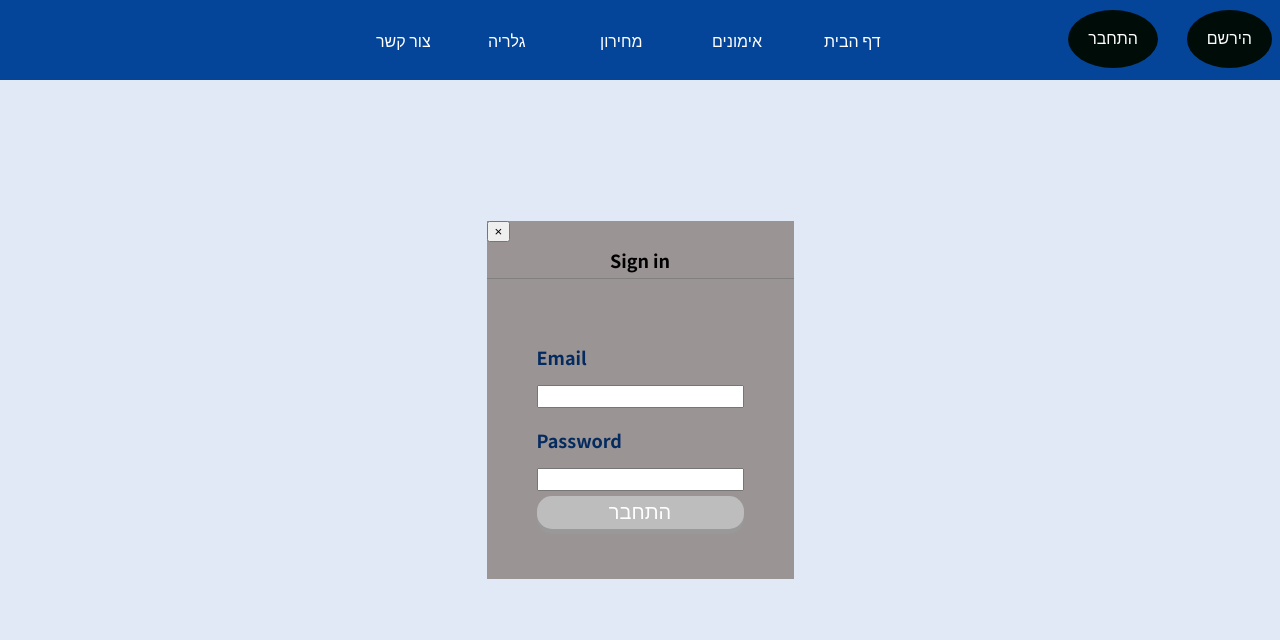
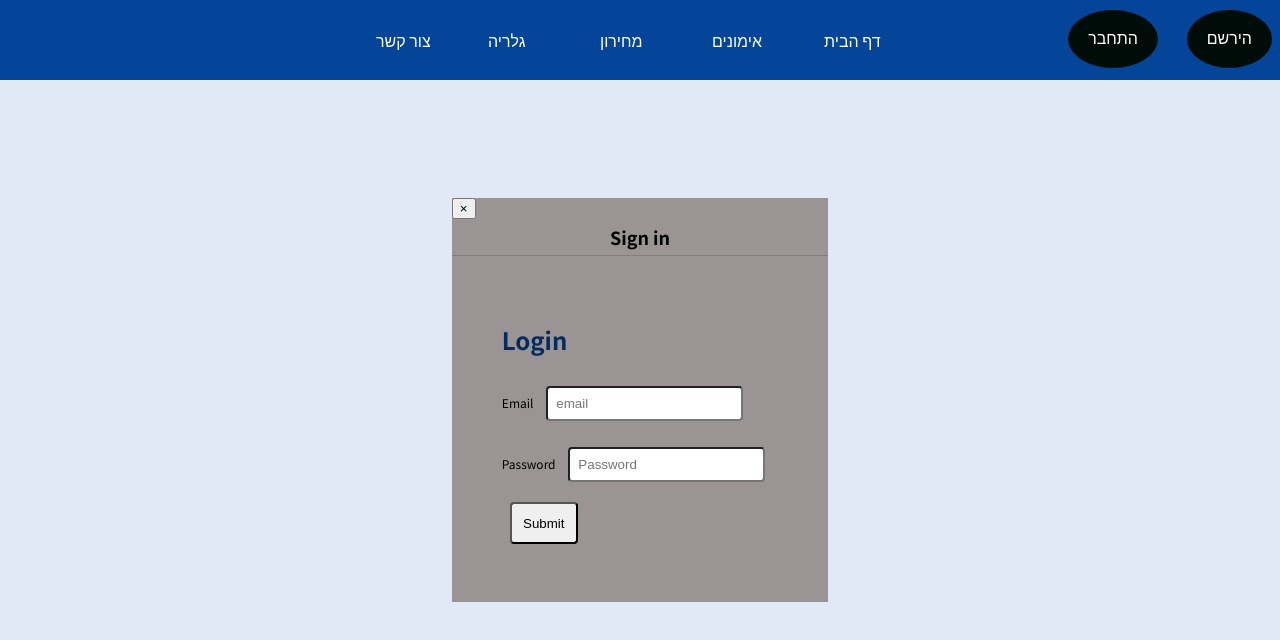
Before and after one commit to saharc576/Shez-up, a React (Create React App) app: page /Login in a window 1280 px wide. Both pictures are taken after a click on the button "התחבר". Shown: the top 640 px of the page. Built offline with nearby package versions, Linux system fonts and the light colour scheme.

Commit message:
problems with login-logout

```diff
--- a/package.json
+++ b/package.json
@@ -8,6 +8,7 @@
     "@testing-library/react": "^11.2.7",
     "@testing-library/user-event": "^12.8.3",
     "firebase": "^8.7.1",
+    "firebase-login": "^1.0.0",
     "framer-motion": "^4.1.17",
     "react": "^17.0.2",
     "react-dom": "^17.0.2",
--- a/src/App.js
+++ b/src/App.js
@@ -1,66 +1,34 @@
-import React, {useState} from 'react';
+import React, {useEffect, useState} from 'react';
 import {Route, Switch, Redirect} from 'react-router-dom'
 import TabsComp from './components/tabs/TabsComp.js';
 import Home from './pages/Home'
 import GalleryPage from './pages/GalleryPage'
 import Prices from './pages/Prices'
 import Workouts from './pages/Workouts'
-import { projectAuth } from './firebase/Config.js';
-import PopupAuth from './components/popUpAuth/PopUpAuth.js';
-
+import {projectAuth} from './firebase/Config.js';
+import PopupAuth from './components/authentication/PopUpAuth.js';
 
 
 function App() {
 
-    const [isOpenLogin, setIsOpenLogin] = useState(false);
-    const [isOpenSignin, setIsOpenSignin] = useState(false);
-    const [user, setUser] = useState(null);
+    // const [isOpenLogin, setIsOpenLogin] = useState(false);
+    // const [isOpenSignin, setIsOpenSignin] = useState(false);
+    const [user, setUser] = useState(false);
 
-    const loginHandler = async (email, password) => {
-        try {
-            const user = await projectAuth.signInWithEmailAndPassword(email, password);
-            setUser(user);
-        } catch (err) {
-            alert(err);
-        } finally {
-            setIsOpenLogin(false);
-        }
-        // popup login form
-        // compare user name and password with data base
-        // grent access or deny
-    }
-
-    const signInHandler = async (email, password) => {
-        // popup login form
-        // compare user name and password with data base
-        // grent access or deny
-        try {
-            const user = await projectAuth.createUserWithEmailAndPassword(email, password);
-            setUser(user);
-        } catch (err) {
-            alert(err);
-        } finally {
-            setIsOpenSignin(false);
-        }
-    }
-
-    const authHandler = (msg) => {
-        if (msg === 'login') {
-            setIsOpenLogin(!isOpenLogin);
-        } else if (msg === 'signin') {
-            setIsOpenSignin(!isOpenSignin)
-        } else {
-            projectAuth.signOut();
-        }
-    }
-
+    const btnText = user ? 'התנתק' :
+                            'התחבר'
 
     return (
-        <div>
-            <TabsComp loggedIn={user} tryLogin={() => authHandler('login')} logout={() => authHandler('logout')} trySignIn={() => signInHandler('signin')}/>
-            <PopupAuth buttonText="הירשם" onClick={(email, password) => signInHandler(email, password)}/>
-            <PopupAuth buttonText="התחבר" onClick={(email, password) => loginHandler(email, password)}/>
-            <main>
+        <div style={
+            {
+                position: 'relative',
+                minWidth: '950px'
+            }
+        }>
+            <TabsComp loggedIn={user}/>
+            <PopupAuth buttonText="הירשם" onClick={() => setUser(!user)}/>
+            <PopupAuth buttonText={btnText} onClick={() => setUser(!user)}/>
+            <main >
                 <Switch>
                     <Route path='/' exact>
                         <Redirect to='/Home'/>
@@ -69,19 +37,19 @@ function App() {
                         <Home/>
                     </Route>
                     <Route path='/Workouts' exact>
-                        <Workouts />
+                        <Workouts/>
                     </Route>
                     <Route path='/Prices'>
-                        <Prices />
+                        <Prices/>
                     </Route>
                     <Route path='/Gallery'>
                         <GalleryPage/>
                     </Route>
-                     <Route path='/personal/nutrion'>
-                            nutriotion content
+                    <Route path='/personal/nutrion'>
+                        nutriotion content
                     </Route>
                     <Route path='/personal/workoutVideos'>
-                            nutriotion content
+                        nutriotion content
                     </Route>
                     <Route path='/Contact'>
                         sfgs
--- /dev/null
+++ b/src/components/authentication/Login.js
@@ -0,0 +1,52 @@
+import React, {useState} from 'react'
+import {login} from './auth'
+
+const Login = () => {
+    const [form,setForm] = useState({
+        email:'',
+        password:''
+    })
+    const handleSubmit = async(e)=>{
+        e.preventDefault();
+        try{
+             await login(form);
+        } catch (err) {
+            alert(err);
+        }
+    }
+    const InputFields = {
+        padding:'0.5rem',
+        margin:'0.8rem',
+        borderRadius: '4px'
+    }
+    const ButtonStyle = {
+        borderRadius: '4px',
+        padding:'0.7rem',
+        margin:'0.5rem'
+    }
+    return (
+        <div>
+            <h1>Login</h1>
+            <form onSubmit={handleSubmit} >
+            <label for="email">Email</label>
+            <input type="text" style={InputFields}
+                   placeholder="email" id="mail"
+            onChange={(e) =>
+            setForm({...form, email: e.target.value})} />
+            <br/>
+            <label for="password">Password</label>
+            <input type="password"  placeholder="Password"
+                   style={InputFields}
+            onChange={(e) =>
+            setForm({...form, password: e.target.value})}/>
+            <br/>
+            <button type="submit" style={ButtonStyle}>
+                   Submit
+            </button>
+            </form>
+        </div>
+
+    )
+}
+
+export default Login
--- /dev/null
+++ b/src/components/authentication/Logout.js
@@ -0,0 +1,11 @@
+import React, {useState} from 'react'
+import {logout} from './auth'
+
+
+const Logout = () => {
+    return (
+        logout()
+    );
+}
+
+export default Logout;
--- a/src/components/popUpAuth/PopUpAuth.css
+++ b/src/components/authentication/PopUpAuth.css
@@ -100,7 +100,7 @@
             margin: 4px 2px;
             border-radius: 50%;
             transition: all ease-in-out 0.3s;
-            position: absolute;
+            position:absolute;
             top: 6px;
             right: 120px;
           }
--- /dev/null
+++ b/src/components/authentication/PopUpAuth.js
@@ -0,0 +1,39 @@
+import React, {useState , useRef} from "react";
+import Popup from 'reactjs-popup';
+import './PopUpAuth.css'
+import Login from "./Login";
+import Register from "./Register";
+import Logout from "./Logout";
+
+const PopupAuth = ({buttonText, onClick}) => {
+    const isLogin = buttonText === 'התחבר' ;
+    const isLogout = buttonText === 'התנתק' ;
+    const isRegister = buttonText === 'הירשם' ;
+
+    return (
+        <Popup
+    trigger={<button className={(isLogin || isLogout) ? "sign-in" : "log-in" } onClick={onClick}> {buttonText} </button>}
+    modal
+    nested
+  >
+    {close => (
+      <div className="modal">
+        <button className="close" onClick={close}>
+          &times;
+        </button>
+        <div className="header">Sign in</div>
+        <div className="content">
+        <div className="signin">
+            {isLogin && <Login/>}
+            {isLogout && <Logout/>}
+            {isRegister && <Register/>}
+        </div>
+        </div>
+      </div>
+    )}
+  </Popup>
+
+    );
+};
+
+export default PopupAuth;
--- /dev/null
+++ b/src/components/authentication/Register.js
@@ -0,0 +1,53 @@
+import React, {useState} from 'react'
+import {register} from './auth'
+
+const Register = () => {
+    const [form,setForm] = useState({
+        email:'',
+        password:''
+    })
+    const handleSubmit = async(e)=>{
+        e.preventDefault();
+        try {
+            await register(form);
+        } catch (err) {
+            alert(err);
+        }
+
+    }
+    const InputFields = {
+        padding:'0.5rem',
+        margin:'0.8rem',
+        borderRadius: '4px'
+    }
+    const ButtonStyle = {
+        borderRadius: '4px',
+        padding:'0.7rem',
+        margin:'0.5rem'
+    }
+    return (
+        <div>
+            <h1>Register</h1>
+            <form onSubmit={handleSubmit} >
+            <label for="email">Email</label>
+            <input type="text" style={InputFields}
+                   placeholder="email" id="mail"
+            onChange={(e) =>
+            setForm({...form, email: e.target.value})} />
+            <br/>
+            <label for="password">Password</label>
+            <input type="password"  placeholder="Password"
+                   style={InputFields}
+            onChange={(e) =>
+            setForm({...form, password: e.target.value})}/>
+            <br/>
+            <button type="submit" style={ButtonStyle}>
+                Submit
+            </button>
+            </form>
+        </div>
+
+    )
+}
+
+export default Register
--- /dev/null
+++ b/src/components/authentication/auth.js
@@ -0,0 +1,17 @@
+import firebase from 'firebase/app';
+import "firebase/auth"
+import {projectAuth} from '../../firebase/Config'
+
+export const register = async({email, password})=>{
+    const resp = await projectAuth.createUserWithEmailAndPassword(email, password);
+    return resp.user;
+}
+
+export const login = async({email, password})=>{
+    const res = await projectAuth.signInWithEmailAndPassword(email, password);
+    return res.user;
+}
+
+export const logout = async () => {
+    projectAuth.signOut();
+}
--- a/src/components/popUpAuth/PopUpAuth.js
+++ /dev/null
@@ -1,48 +0,0 @@
-import React, {useState , useRef} from "react";
-import Popup from 'reactjs-popup';
-import './PopUpAuth.css'
-
-const PopupAuth = ({buttonText, onClick}) => {
-    const [email, setEmail] = useState("");
-    const [password, setPassword] = useState("");
-
-
-    const emailRef = useRef(null)
-    const passwordRef = useRef(null)
-    return (
-        <Popup
-    trigger={<button className={buttonText === 'התחבר' ? "sign-in" : "log-in" }> {buttonText} </button>}
-    modal
-    nested
-  >
-    {close => (
-      <div className="modal">
-        <button className="close" onClick={close}>
-          &times;
-        </button>
-        <div className="header">Sign in</div>
-        <div className="content">
-        <div className="signin">
-            <form action="">
-                <h2> Email </h2>
-                <input ref={emailRef}
-                    type="email"/>
-                <h2> Password </h2>
-
-                <input ref={passwordRef}
-                    type="password"/>
-                <button className="button" onClick={() => onClick(emailRef, passwordRef)}>
-                    {buttonText === 'התחבר'?
-                                    'התחבר' :
-                                    'הירשם'}</button>
-            </form>
-        </div>
-        </div>
-      </div>
-    )}
-  </Popup>
-
-    );
-};
-
-export default PopupAuth;
```
Also changed, not shown: 1 other file (tests, documents, lock files or other folders).
